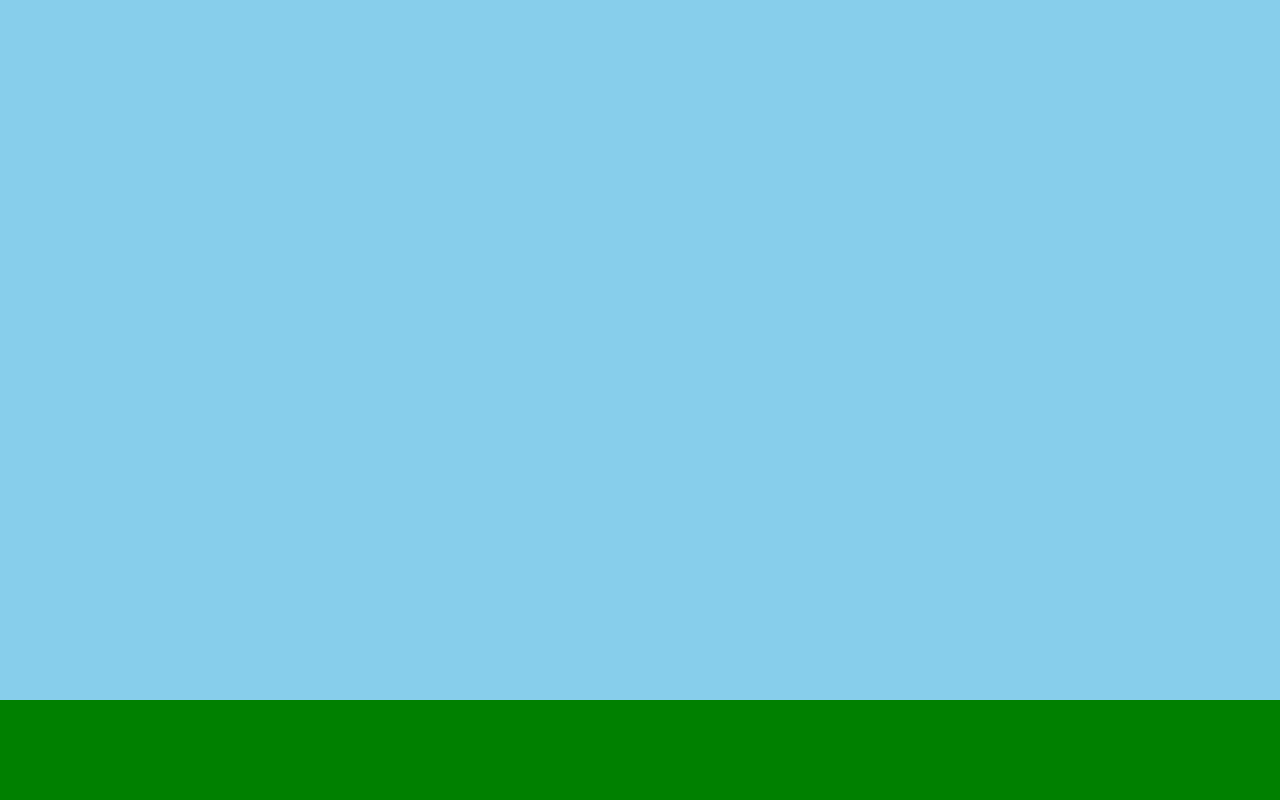
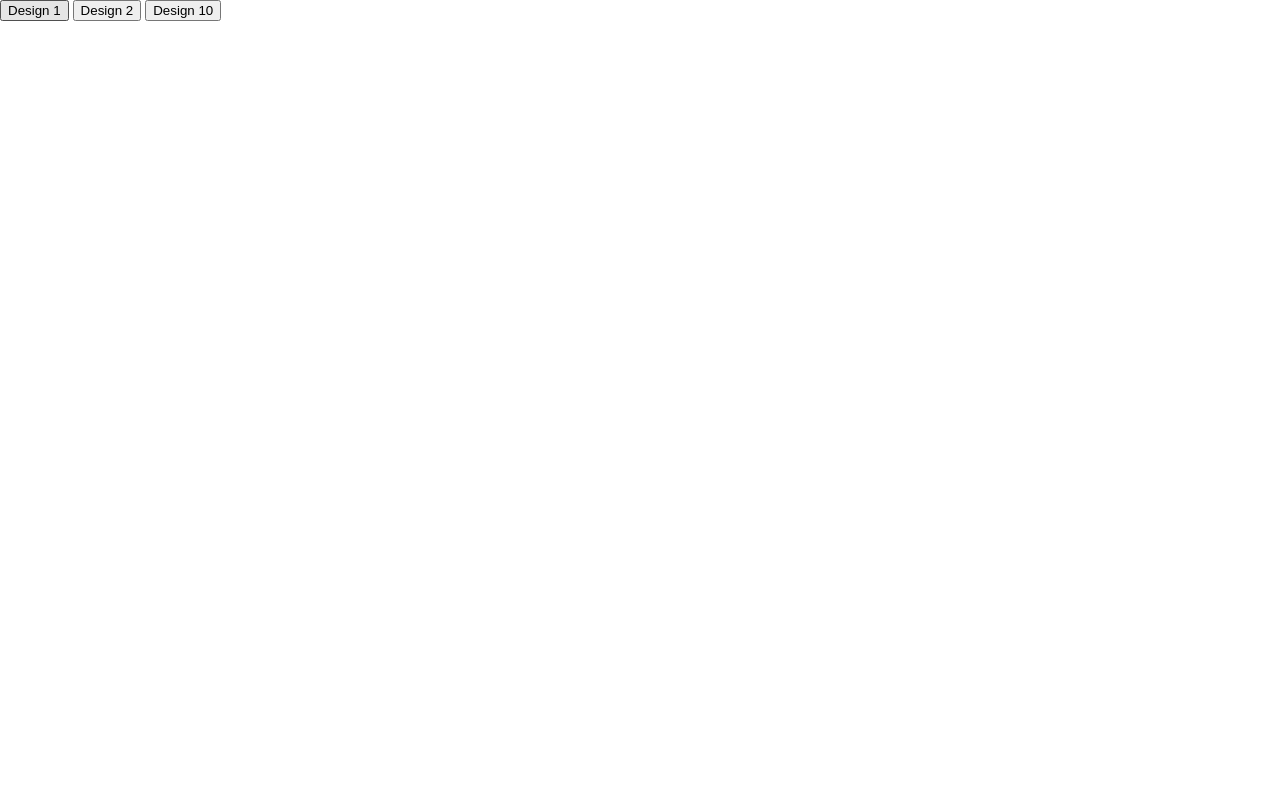
Before and after one commit to postbio/test2, a plain HTML site: page index.html in a window 1280 px wide. Drawn offline with Linux system fonts and the light colour scheme.

Commit message:
Update index.html

```diff
--- a/index.html
+++ b/index.html
@@ -3,13 +3,16 @@
 <head>
     <meta charset="UTF-8">
     <meta name="viewport" content="width=device-width, initial-scale=1.0">
-    <title>Simple Flappy Bird Game</title>
+    <title>Kaleidoscope Patterns</title>
     <link rel="stylesheet" href="style.css">
 </head>
 <body>
-    <div id="gameArea">
-        <div id="bird"></div>
-        <div id="ground"></div>
+    <div id="kaleidoscope"></div>
+    <div class="button-container">
+        <button onclick="changePattern(1)">Design 1</button>
+        <button onclick="changePattern(2)">Design 2</button>
+        <!-- More buttons for each design -->
+        <button onclick="changePattern(10)">Design 10</button>
     </div>
     <script src="script.js"></script>
 </body>
```
